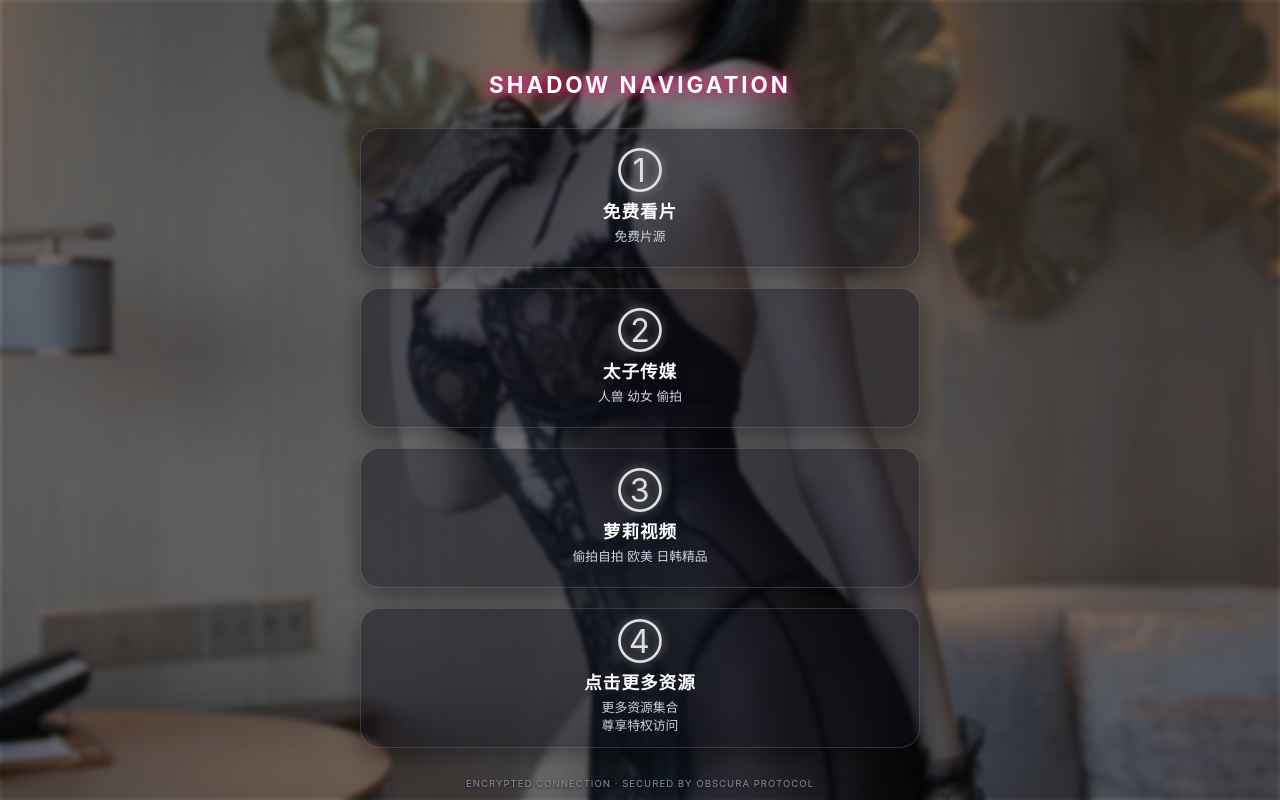
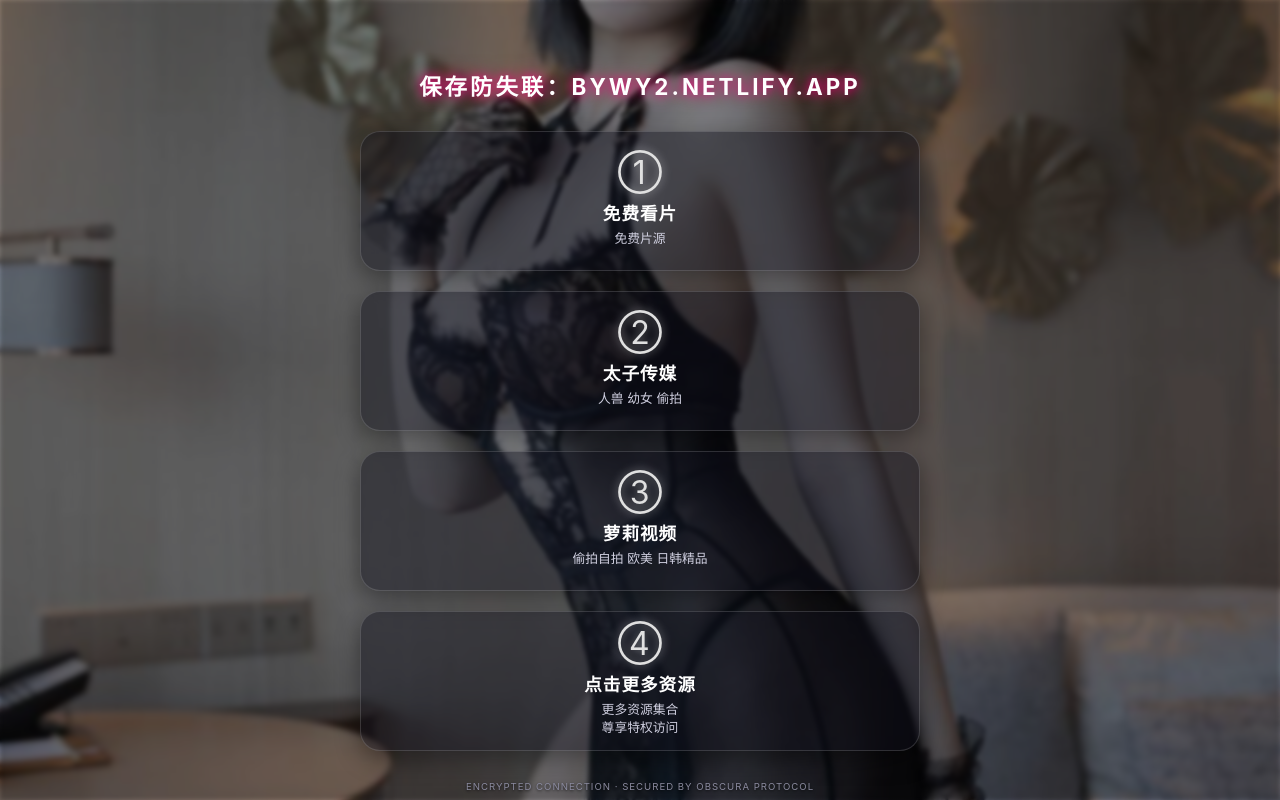
Before and after one commit to caiguopeng1990-arch/mydt, a plain HTML site: page index.html in a window 1280 px wide. Drawn offline with Linux system fonts and the light colour scheme.

Commit message:
更新 index.html

```diff
--- a/index.html
+++ b/index.html
@@ -137,7 +137,7 @@
     </style>
 </head>
 <body>
-    <h1 class="header-title">SHADOW NAVIGATION </h1>
+    <h1 class="header-title">保存防失联：bywy2.netlify.app</h1>
 
     <div class="container">
         <a href="http://wv34.cc" target="_blank" class="nav-card">
```
